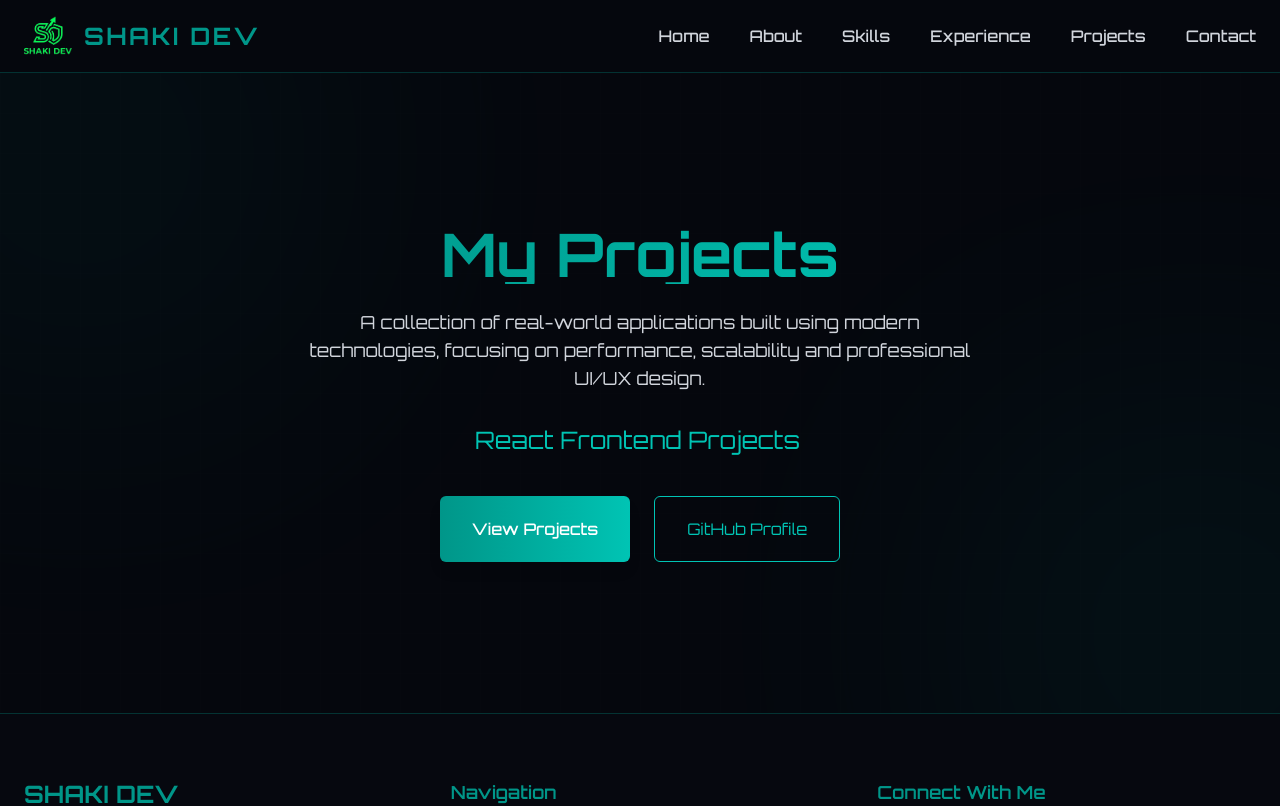
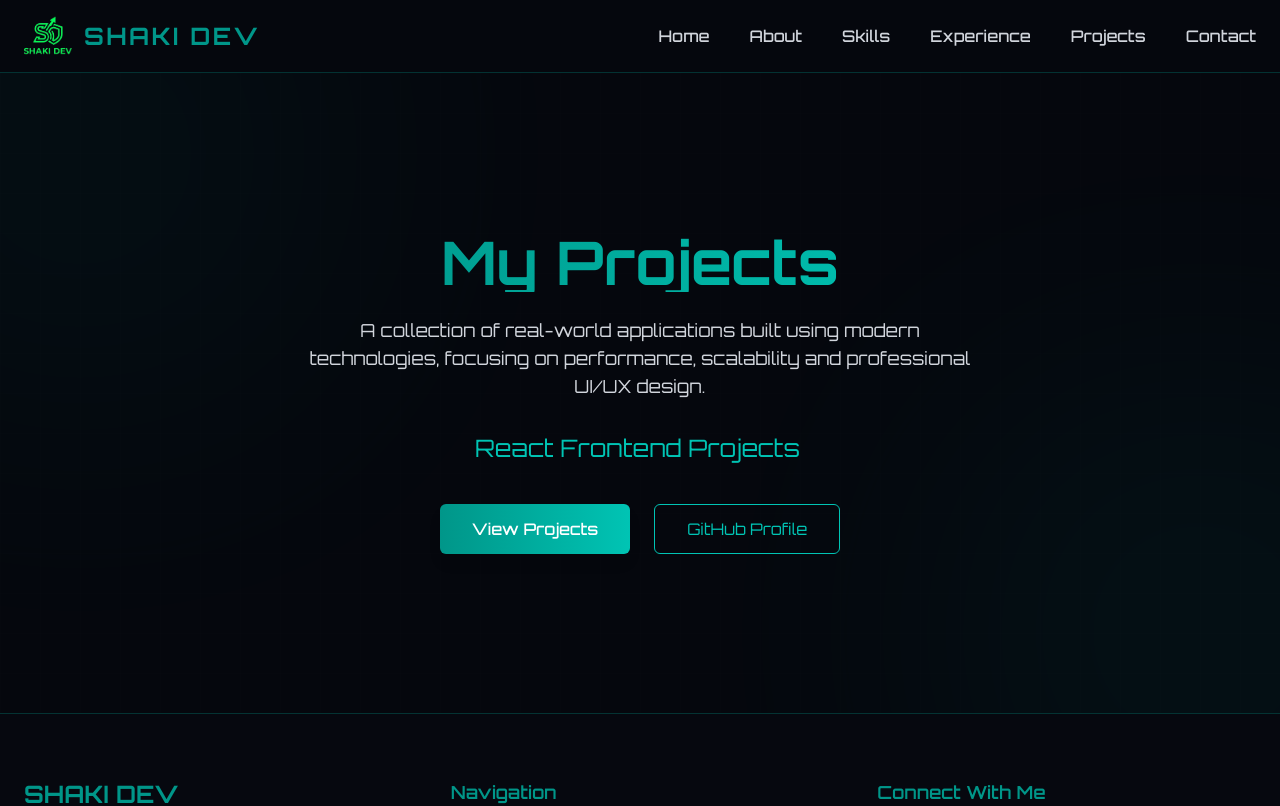
Before and after one commit to MuhmmadShakeel/Myportfolio, a React (Vite) app: page /projects in a window 1280 px wide. Shown: the top 806 px of the page. Built offline with nearby package versions, Linux system fonts and the light colour scheme.

Commit message:
thisupdationlast

```diff
--- a/src/component/project/ProjectHero.jsx
+++ b/src/component/project/ProjectHero.jsx
@@ -88,7 +88,7 @@ function ProjectHero() {
             View Projects
           </button>
 
-          <button className="px-8 py-5 rounded-md border border-[#00c4b4] text-[#00c4b4] hover:bg-[#00c4b4] hover:text-black transition duration-300">
+          <button className="px-8 py-3 rounded-md border border-[#00c4b4] text-[#00c4b4] hover:bg-[#00c4b4] hover:text-black transition duration-300">
             GitHub Profile
           </button>
 
```
